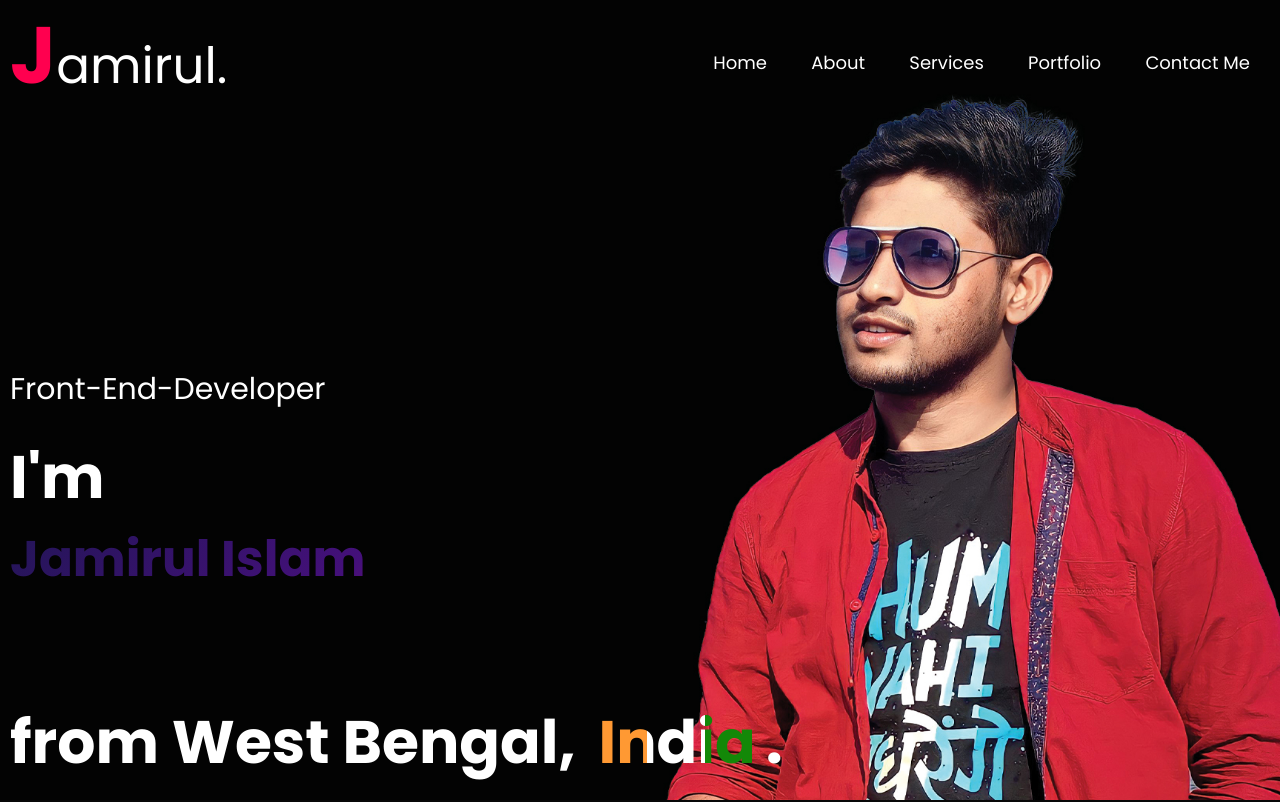
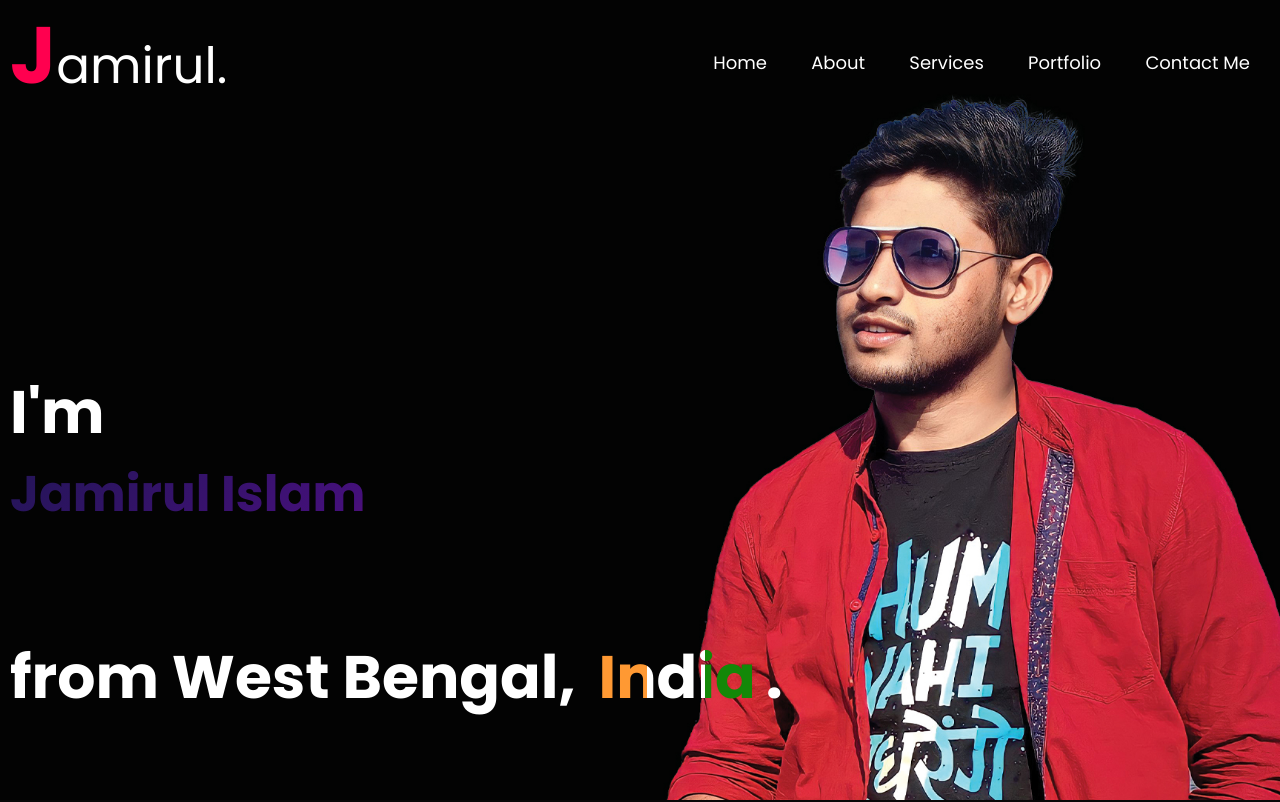
Before and after one commit to Jamirul344/Portfolio, a plain HTML site: page index.html in a window 1280 px wide. Shown: the top 802 px of the page. Drawn offline with nearby package versions, Linux system fonts and the light colour scheme.

Commit message:
Update index.html
headere deleted

```diff
--- a/index.html
+++ b/index.html
@@ -34,7 +34,7 @@
                 <i class="fa-solid fa-bars" onclick="openMenu()"></i>
             </nav>
             <div class="header-text">
-                <p>Front-End-Developer</p>
+
                 <h1>
                     I'm <div id="app"></div> <br> from West Bengal, <span class="tricolor-text">India</span>.
                 </h1>
```
